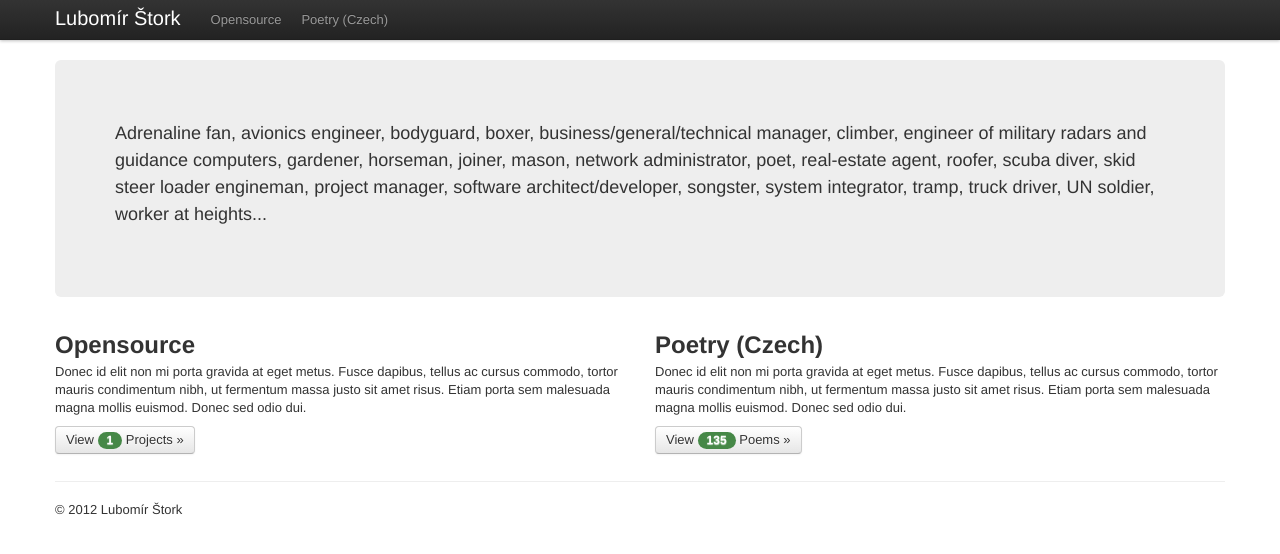
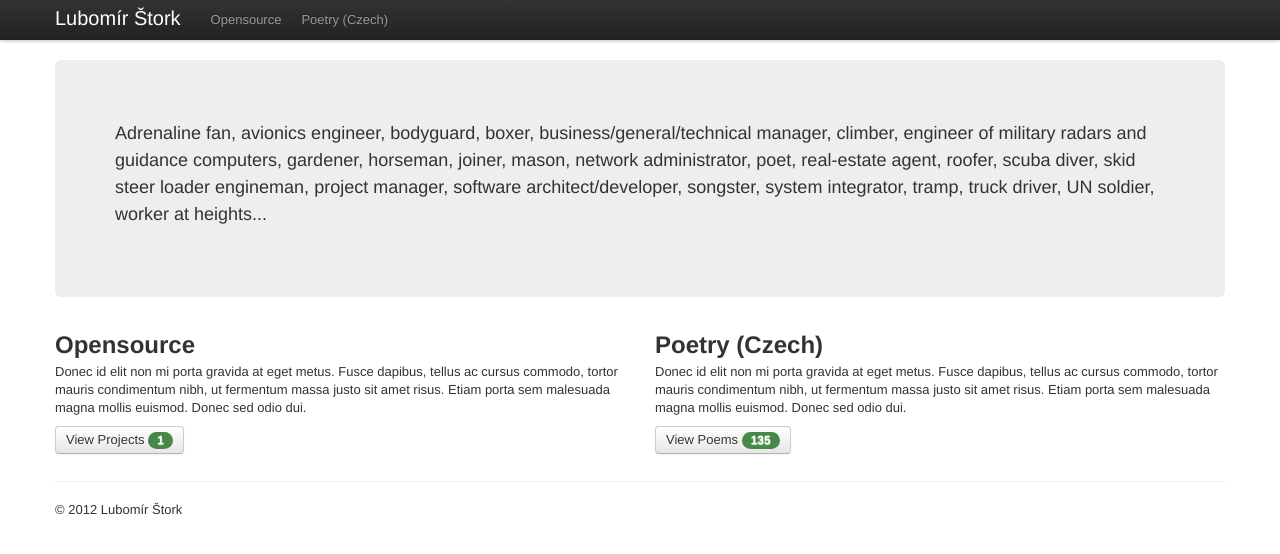
Before and after one commit to stork/stork.github.io, a Jekyll site: the page built from index.html, in a window 1280 px wide. Shown: the top 554 px of the page. Built offline with Jekyll 4.4.1, drawn with Linux system fonts in a browser that asks for light colours.

Commit message:
Fix badges position

```diff
--- a/index.html
+++ b/index.html
@@ -17,11 +17,11 @@ title: Home
 	<div class="span6">
 		<h2>Opensource</h2>
 		<p>Donec id elit non mi porta gravida at eget metus. Fusce dapibus, tellus ac cursus commodo, tortor mauris condimentum nibh, ut fermentum massa justo sit amet risus. Etiam porta sem malesuada magna mollis euismod. Donec sed odio dui. </p>
-		<p><a class="btn" href="/opensource/">View <span class="badge badge-success">{{ site.tags.page | size }}</span> Projects &raquo;</a></p>
+		<p><a class="btn" href="/opensource/">View Projects <span class="badge badge-success">{{ site.tags.page | size }}</span></a></p>
 	</div>
 	<div class="span6">
 		<h2>Poetry (Czech)</h2>
 		<p>Donec id elit non mi porta gravida at eget metus. Fusce dapibus, tellus ac cursus commodo, tortor mauris condimentum nibh, ut fermentum massa justo sit amet risus. Etiam porta sem malesuada magna mollis euismod. Donec sed odio dui. </p>
-		<p><a class="btn" href="/poems/">View <span class="badge badge-success">{{ site.tags.poem | size }}</span> Poems &raquo;</a></p>
+		<p><a class="btn" href="/poems/">View Poems <span class="badge badge-success">{{ site.tags.poem | size }}</span></a></p>
 	</div>
 </div>
```
